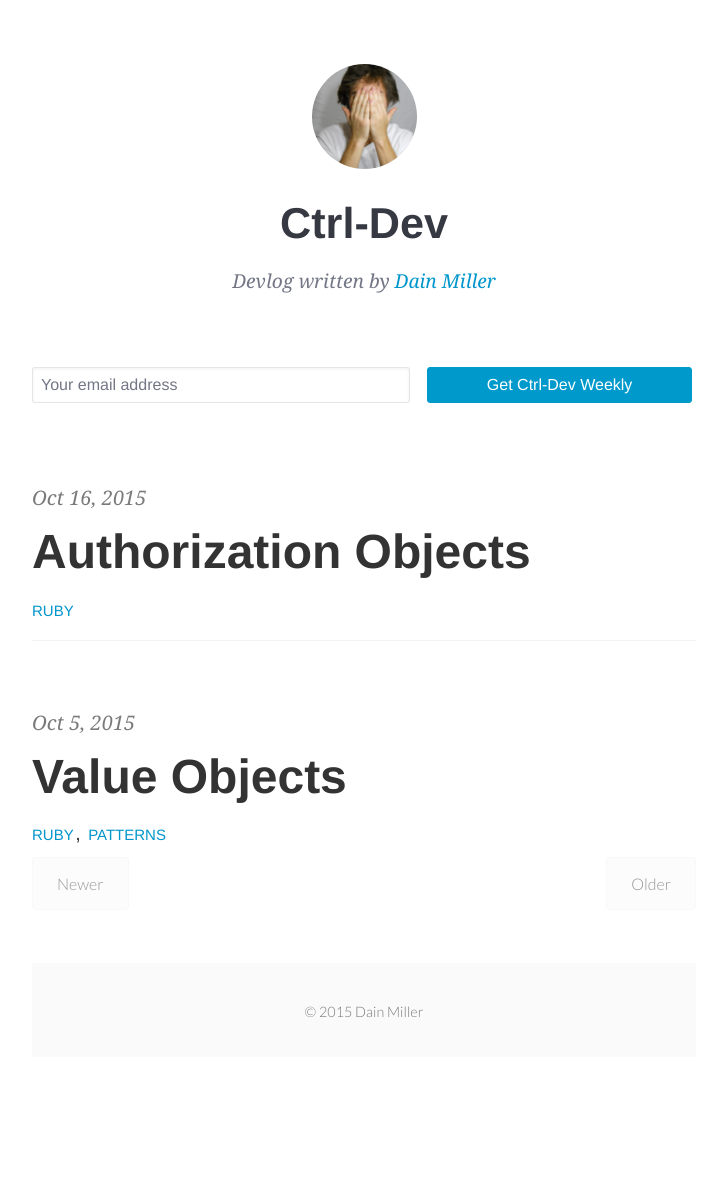
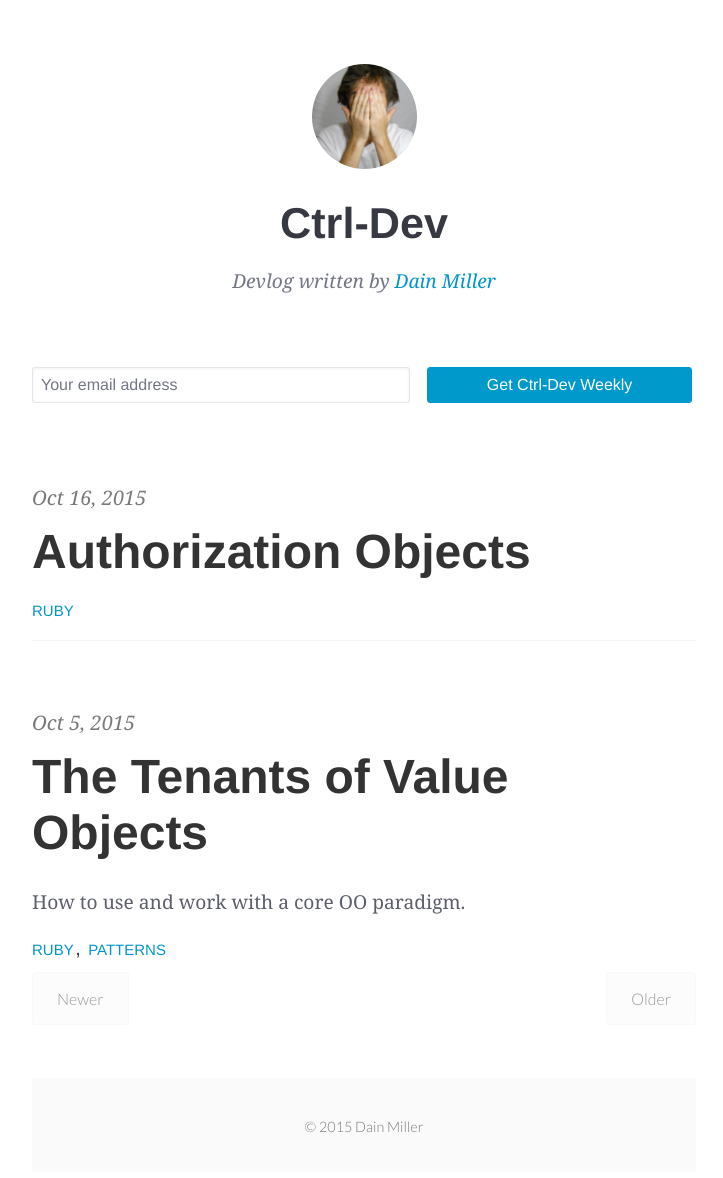
Before and after one commit to mraiur/dainmiller.github.io, a Jekyll site: the page built from index.html, in a window 1280 px wide. Shown: the whole page, without its empty margins (276-999 px from the left). Built offline with Jekyll 4.4.1, drawn with Linux system fonts in a browser that asks for light colours; the list of posts is cut into pages by our own code; before the commit the page ends 1063 px from its top, so only the background shows below that.

Commit message:
Update 2015-10-05-value-objects-in-ruby.markdown

```diff
--- a/_posts/2015-10-05-value-objects-in-ruby.markdown
+++ b/_posts/2015-10-05-value-objects-in-ruby.markdown
@@ -1,9 +1,10 @@
 ---
 published: true
-title: Value Objects
+title: The Tenants of Value Objects
 layout: post
 tags: [ruby, patterns]
 categories: [ruby]
+summary: How to use and work with a core OO paradigm.
 ---
 Tenants of value objects:
 
```
